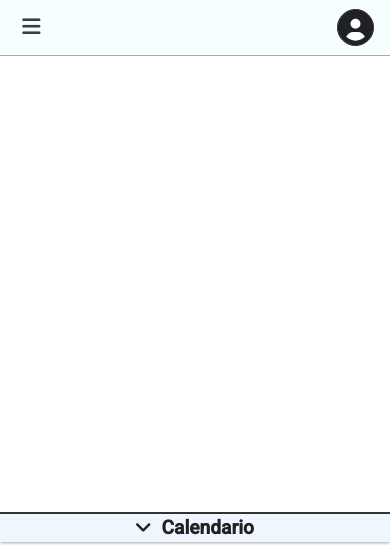
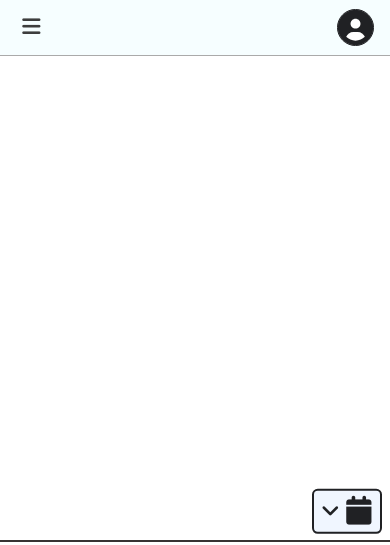
Before and after one commit to StevanVS/Correo, a website with bundled scripts: page public/html/index.html in a window 390 px wide. Shown: the top 545 px of the page. Built offline with nearby package versions, Linux system fonts and the light colour scheme; no server answers.

Commit message:
Boton del calendario adaptado a movil

```diff
--- a/public/css/style.css
+++ b/public/css/style.css
@@ -15,6 +15,8 @@
   --transition: all 0.3s ease;
   --border-radius: 0.5rem;
   --header-height: 3.5em;
+  --calendar-btn-color: rgb(255, 188, 63);
+  --calendar-btn-color-alt: rgb(255, 170, 13);
 }
 
 html {
@@ -128,7 +130,7 @@ textarea {
 
   display: flex;
   justify-content: center;
-  gap: .3rem;
+  gap: 0.3rem;
 }
 
 .btn-icon:hover {
@@ -311,7 +313,6 @@ textarea {
   background-image: url(../img/defaultProfilePic.svg);
   background-position: center;
   background-size: cover;
-
 }
 
 /* .user-img-container .user-img{
@@ -587,6 +588,33 @@ textarea {
   z-index: 0;
   border-top: 2px solid #373434;
   transition: var(--transition);
+}
+
+.calendar-btn {
+  position: absolute;
+  right: 0;
+  transform: translateY(-120%);
+  font-size: 1.8rem;
+  margin: 0 0.5rem;
+
+  background-color: rgb(255, 188, 63);
+  background-color: var(--color_second-light);
+  border: 2px solid var(--font_color);
+
+  display: flex;
+  align-items: center;
+  gap: 0.5rem;
+
+  display: none;
+}
+
+.calendar-btn .arrow {
+  font-size: 1.3rem;
+}
+
+.calendar-btn:hover {
+  background-color: var(--calendar-btn-color-alt);
+  background-color: hsl(216, 100%, 95%);
 }
 
 .calendar-handle {
@@ -948,7 +976,7 @@ input[type="datetime-local"] {
 .medium-modal .btn-group {
   margin: 0;
   justify-content: center;
-  gap: .5rem;
+  gap: 0.5rem;
 }
 
 .medium-modal .dialog-btn {
@@ -1051,9 +1079,7 @@ input[type="datetime-local"] {
   background-color: hsl(0, 67%, 50%);
 }
 
-
-
-.asistente{
+.asistente {
   /* width: 200px; */
   height: 180px;
   position: absolute;
@@ -1064,33 +1090,31 @@ input[type="datetime-local"] {
   display: none;
 }
 
-.asistente.active{
-  display:inline-block;
+.asistente.active {
+  display: inline-block;
 }
 
-.asistente_intro{
+.asistente_intro {
   /* width: 200px; */
   height: 180px;
   position: absolute;
   z-index: 9999999;
 }
 
-.position_uno{
+.position_uno {
   left: 260px;
   bottom: 0;
 }
 
-.position_dos{
+.position_dos {
   left: 315px;
   bottom: 0;
 }
 
-.position_left{
+.position_left {
   right: 270px;
   bottom: 0;
 }
-
-
 
 /* ---- MEDIA QUERYS -------- */
 
@@ -1144,4 +1168,16 @@ input[type="datetime-local"] {
   .email-content {
     padding: 0.5rem;
   }
+
+  .calendar-container .calendar-handle,
+  .calendar-container.close .calendar-handle {
+    display: none;
+  }
+  .calendar-container .calendar-btn,
+  .calendar-container.close .calendar-btn {
+    display: flex;
+  }
+  .calendar-container.close .calendar-btn {
+    transform: translateY(-250%);
+  }
 }
--- a/public/html/index.html
+++ b/public/html/index.html
@@ -157,6 +157,11 @@
 
             <!-- CALENDARIO -->
             <div class="calendar-container">
+                <div class="calendar-btn btn-icon" title="Mostrar y Esconder calendrio" data-calendar-handle>
+                    <i class="fa-solid fa-angle-up open-calendar arrow"></i>
+                    <i class="fa-solid fa-angle-down close-calendar arrow"></i>
+                    <i class="fa-solid fa-calendar"></i>
+                </div>
                 <div class="calendar-handle" title="Mostrar y Esconder calendrio" data-calendar-handle>
                     <i class="fa-solid fa-angle-up open-calendar"></i>
                     <i class="fa-solid fa-angle-down close-calendar"></i>
--- a/public/js/components/calendar.js
+++ b/public/js/components/calendar.js
@@ -97,9 +97,11 @@ export default class Calendar {
             };
         };
 
-        document.querySelector('[data-calendar-handle]').onclick = e => {
-            this.container.classList.toggle('close');
-        };
+        document.querySelectorAll('[data-calendar-handle]').forEach(btn => {
+            btn.onclick = e => {
+                this.container.classList.toggle('close');
+            }
+        });
 
         document.querySelector('[data-calendar-today-btn]').onclick = e => {
             this.calendar.today();
```
